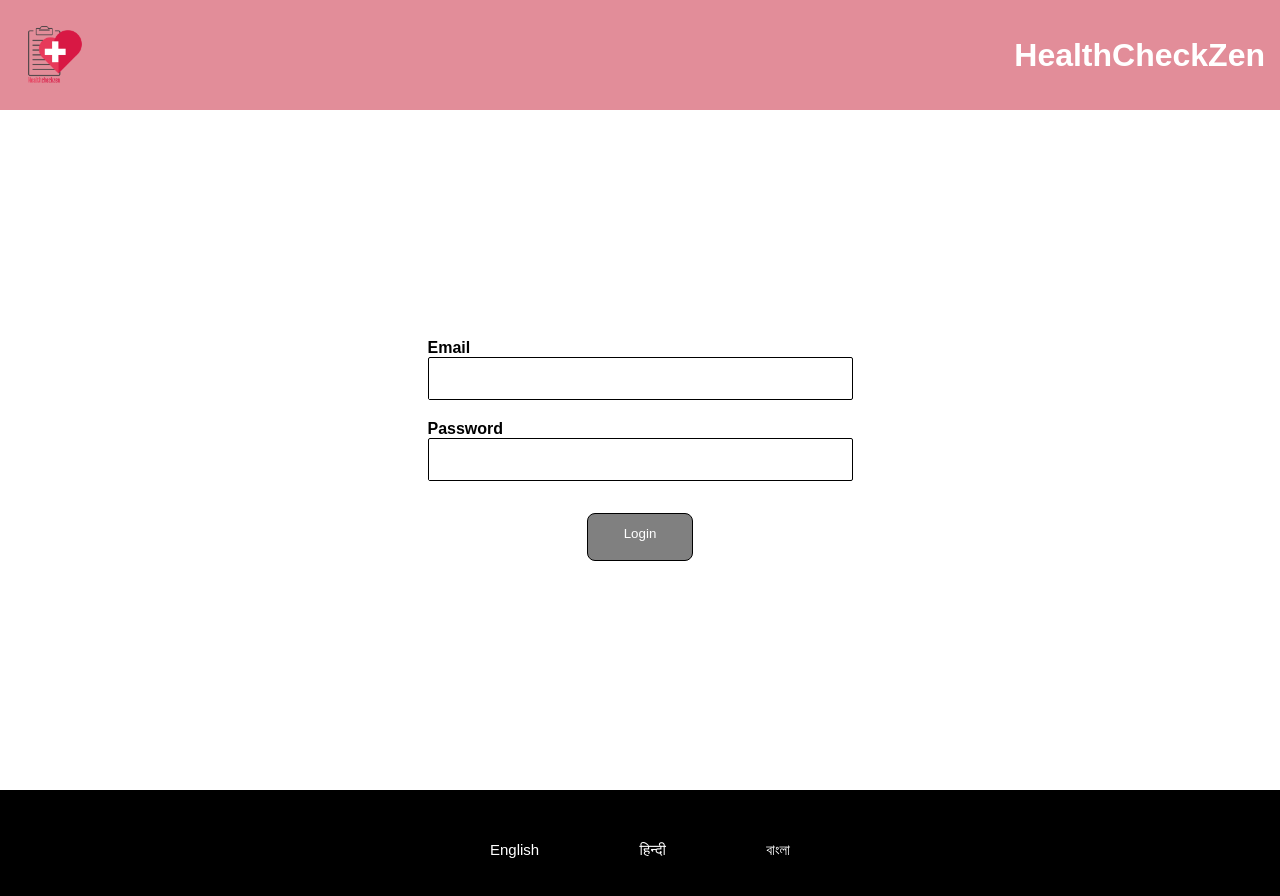
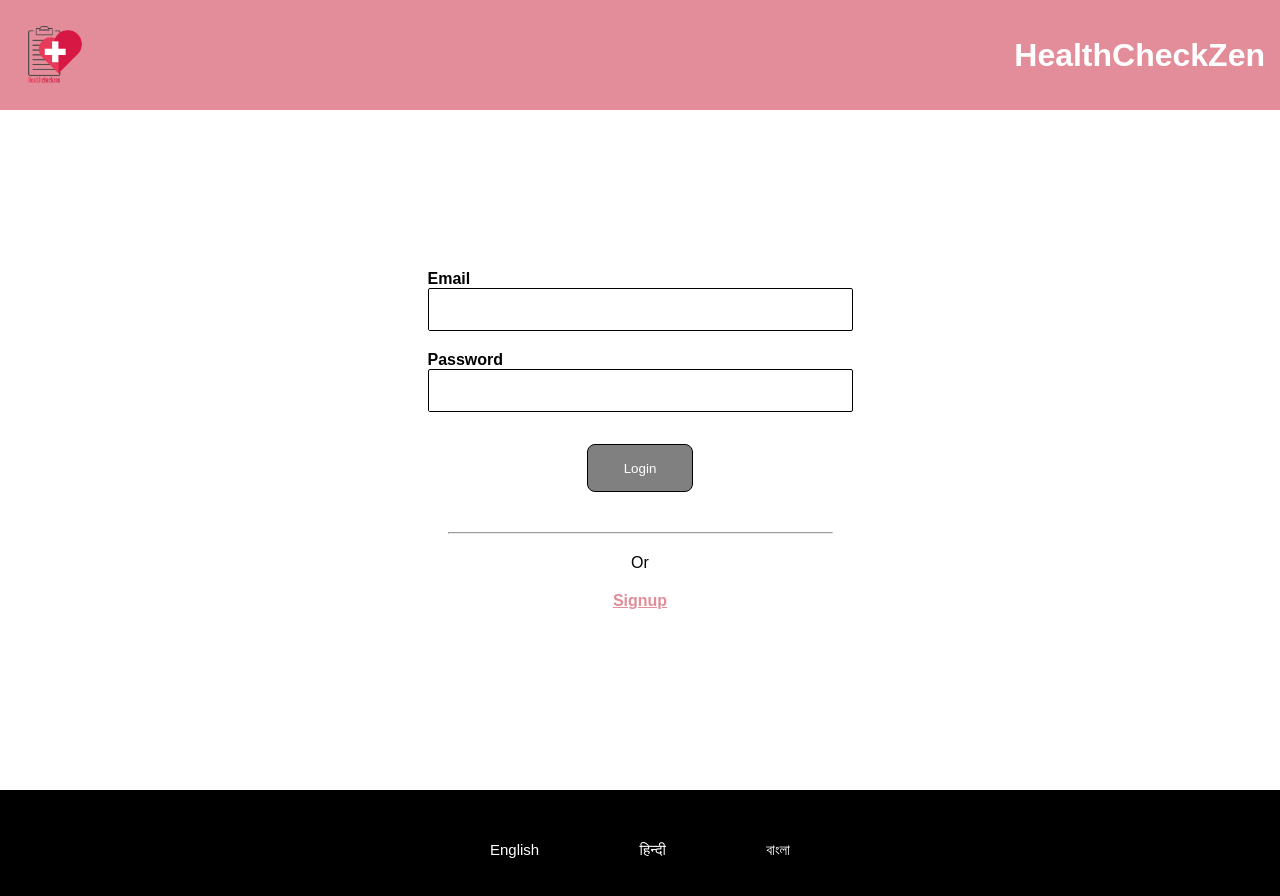
Before and after one commit to Biboswan/HealthCheckZenWeb, a React (Create React App) app: page / in a window 1280 px wide. Both pictures are taken after a click on the button "Login". Shown: the top 896 px of the page. Built offline with nearby package versions, Linux system fonts and the light colour scheme.

Commit message:
Feat link alternate loginsignup

```diff
--- a/src/components/Button/index.jsx
+++ b/src/components/Button/index.jsx
@@ -10,10 +10,11 @@ const ButtonStyled = styled.button`
   cursor: pointer;
   display: flex;
   justify-content: center;
-  align-center: center;
+  align-items: center;
   min-width: 60px;
   min-height: 48px;
   text-align: center;
+  box-sizing: border-box;
 
   &:hover {
     opacity: 0.85;
--- /dev/null
+++ b/src/components/FormAlternateSection/index.jsx
@@ -0,0 +1,32 @@
+import React from "react";
+import styled from "styled-components";
+import { useTranslation } from 'react-i18next';
+import PageLink from "../../components/PageLink";
+
+const AlternateSection = styled.section`
+  margin-top: 40px;
+  padding: 0 20px 20px;
+  text-align: center;
+
+  & hr {
+    border: 1px dotted ${props => props.theme.color.borderLight};
+  }
+
+  .orText {
+    margin: 20px auto;
+  }
+`;
+
+const FormAlternateSectionLink = ({ link, linkLabel, className }) => {
+    const { t } = useTranslation();
+
+    return (
+        <AlternateSection className={className}>
+            <hr />
+            <div className="orText">{t('or')}</div>
+            <PageLink className="link" to={link} label={linkLabel} />
+        </AlternateSection>
+    );
+};
+
+export default FormAlternateSectionLink;
--- /dev/null
+++ b/src/components/PageLink/index.jsx
@@ -0,0 +1,22 @@
+import React from "react";
+import styled from "styled-components";
+import { Link } from "react-router-dom";
+
+const Container = styled(Link)`
+    color: ${props => props.theme.color.brand};
+    font-weight: 800;
+
+    :hover {
+        color: #d61a1a;
+    }
+`;
+
+const PageLink = ({ to, label, ...rest}) => {
+    return (
+        <Container to={to} {...rest}>
+            {label}
+        </Container>
+    );
+};
+
+export default PageLink;
--- a/src/pages/Login/index.jsx
+++ b/src/pages/Login/index.jsx
@@ -5,10 +5,12 @@ import { connect } from "react-redux";
 import Button from "../../components/Button";
 import InputField from "../../components/Input";
 import { loginUser } from "../../actions/account_action";
+import FormAlternateSection from "../../components/FormAlternateSection";
 import Toastbar from '../../components/Toastbar';
 
 const Container = styled.div`
   display: flex;
+  flex-direction: column;
   width: 100vw;
   height: 85vh;
   color: ${props => props.theme.color.borderDark};
@@ -136,6 +138,7 @@ const Login = props => {
             <Button onClick={handleOnSubmit}>{t('login')}</Button>
           </SubmitSection>
         </form>
+        <FormAlternateSection link="/signup" linkLabel={t('signup')} />
       </div>
       {isShowLoginErrorToast && <Toastbar
         message={t('wrongCred')}
--- a/src/pages/Signup/index.jsx
+++ b/src/pages/Signup/index.jsx
@@ -4,6 +4,7 @@ import styled from "styled-components";
 import Button from "../../components/Button";
 import InputField from "../../components/Input";
 import Toastbar from '../../components/Toastbar';
+import FormAlternateSection from "../../components/FormAlternateSection";
 import { signup } from '../../api/auth';
 
 const Container = styled.div`
@@ -140,6 +141,7 @@ const Signup = props => {
               <Button onClick={handleOnSubmit}>{t('signup')}</Button>
             </SubmitSection>
           </form>)}
+          <FormAlternateSection link="/login" linkLabel={t('login')} />
           {isShowFormSubmitErrorToast && formSubmitStatus.status === "error" && <Toastbar
             message={formSubmitStatus.message}
             setIsToastOpen={setIsShowFormSubmitErrorToast} />}
```
